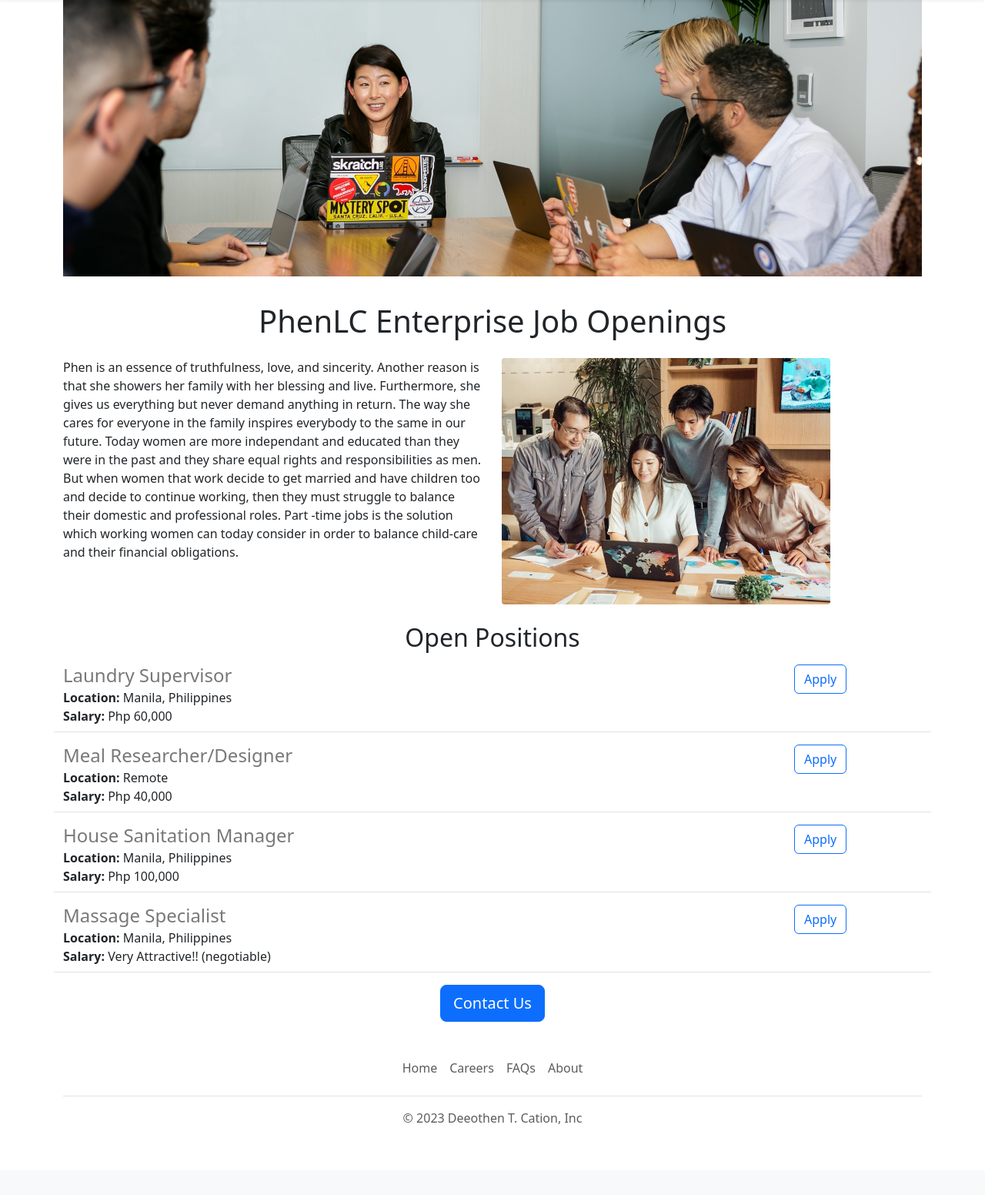
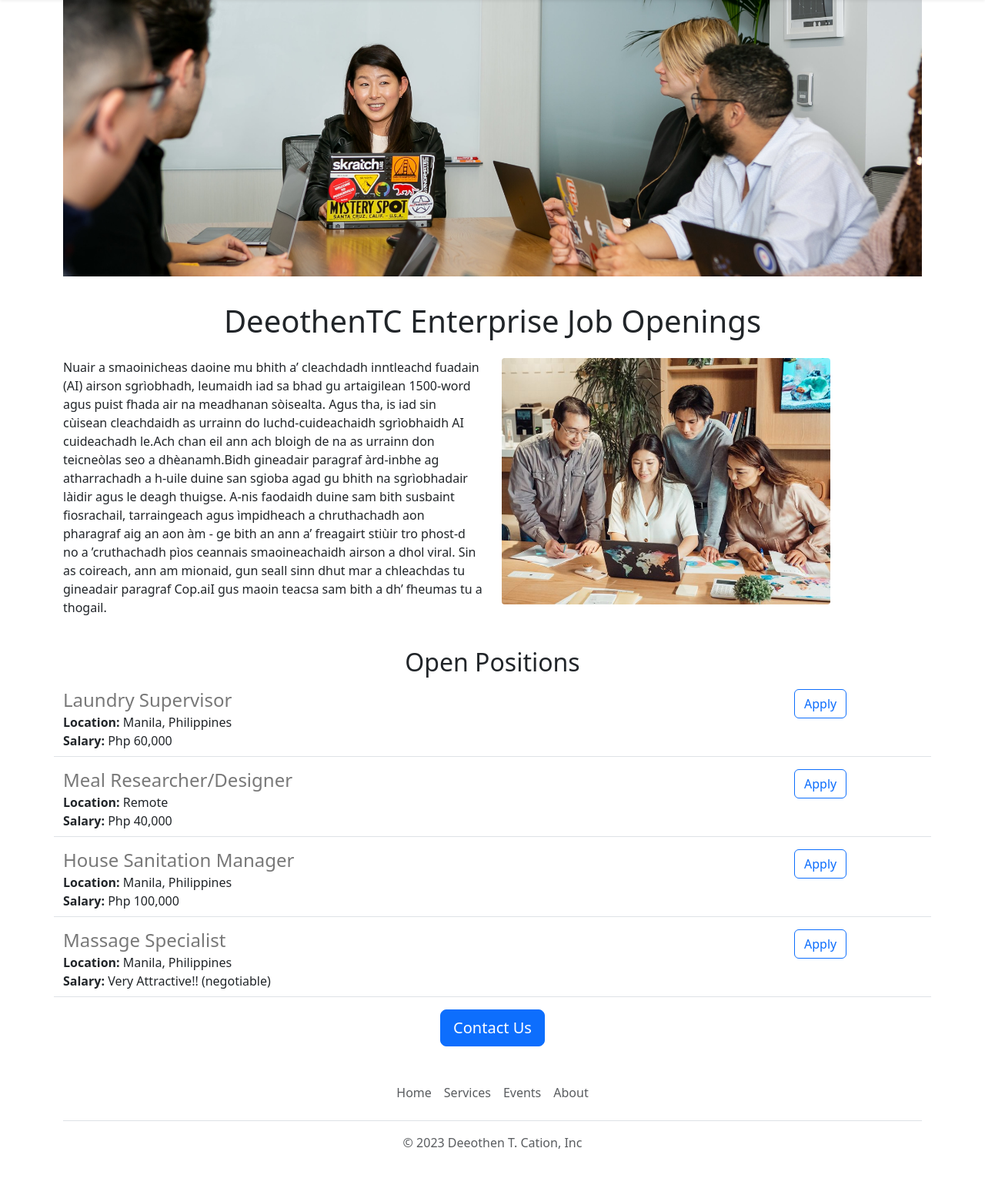
Before and after one commit to deeothenteecation/deeothen-careers-website, a Flask app: page / in a window 1280 px wide. Shown: the part 57-1609 px from the top of the page at 77% size. Before the commit the page ends 1517 px from the top, so only its background shows below. Run offline with Flask 3, Linux system fonts and the light colour scheme.

Commit message:
added values for href (mailto), make website mobile friendly (responsive)

```diff
--- a/app.py
+++ b/app.py
@@ -28,7 +28,7 @@ JOBS = [{
 def hello_world():
   return render_template('home.html',
                          jobs=JOBS,
-                         company_name='PhenLC Enterprise')
+                         company_name='DeeothenTC Enterprise')
 
 @app.route("/api/jobs")
 def list_jobs():
--- a/templates/footer.html
+++ b/templates/footer.html
@@ -1,8 +1,8 @@
 <footer class="py-3 my-4">
     <ul class="nav justify-content-center border-bottom pb-3 mb-3">
       <li class="nav-item"><a href="#" class="nav-link px-2 text-body-secondary">Home</a></li>
-      <li class="nav-item"><a href="#" class="nav-link px-2 text-body-secondary">Careers</a></li>
-      <li class="nav-item"><a href="#" class="nav-link px-2 text-body-secondary">FAQs</a></li>
+      <li class="nav-item"><a href="#" class="nav-link px-2 text-body-secondary">Services</a></li>
+      <li class="nav-item"><a href="#" class="nav-link px-2 text-body-secondary">Events</a></li>
       <li class="nav-item"><a href="#" class="nav-link px-2 text-body-secondary">About</a></li>
     </ul>
     <p class="text-center text-body-secondary">&copy; 2023 Deeothen T. Cation, Inc</p>
--- a/templates/home.html
+++ b/templates/home.html
@@ -1,7 +1,7 @@
 <!DOCTYPE html>
 <html>
   <head>
-    <title>Deeothen T. Cation Careers</title>
+    <title>Deeothen Careers</title>
     <meta charset="utf-8">
     <meta name="viewport" content="width=device-width, initial-scale=1">
     <link href="https://cdn.jsdelivr.net/npm/bootstrap@5.3.1/dist/css/bootstrap.min.css" rel="stylesheet" integrity="sha384-4bw+/aepP/YC94hEpVNVgiZdgIC5+VKNBQNGCHeKRQN+PtmoHDEXuppvnDJzQIu9" crossorigin="anonymous">
@@ -20,12 +20,12 @@
       <img class="img-fluid" id="banner" src = "https://deeothen-careers-website--deeothenteecati.repl.co/static/banner.jpg" >
       <h1 class="text-center mt-4 mb-4">{{company_name}} Job Openings</h1>
       <div class="row" style="margin-bottom:16px">
-        <div class="col-6"
+        <div class="col-md-6"
       <p class="lead">
-        Phen is an essence of truthfulness, love, and sincerity. Another reason is that she showers her family with her blessing and live. Furthermore, she gives us everything but never demand anything in return. The way she cares for everyone in the family inspires everybody to the same in our future.  Today women are more independant and educated than they were in the past and they share equal rights and responsibilities as men. But when women that work decide to get married and have children too and decide to continue working, then they must struggle to balance their domestic and professional roles. Part -time jobs is the solution which working women can today consider in order to balance child-care and their financial obligations.
+        Nuair a smaoinicheas daoine mu bhith a’ cleachdadh inntleachd fuadain (AI) airson sgrìobhadh, leumaidh iad sa bhad gu artaigilean 1500-word agus puist fhada air na meadhanan sòisealta. Agus tha, is iad sin cùisean cleachdaidh as urrainn do luchd-cuideachaidh sgrìobhaidh AI cuideachadh le.Ach chan eil ann ach bloigh de na as urrainn don teicneòlas seo a dhèanamh.Bidh gineadair paragraf àrd-inbhe ag atharrachadh a h-uile duine san sgioba agad gu bhith na sgrìobhadair làidir agus le deagh thuigse. A-nis faodaidh duine sam bith susbaint fiosrachail, tarraingeach agus ìmpidheach a chruthachadh aon pharagraf aig an aon àm - ge bith an ann a’ freagairt stiùir tro phost-d no a ’cruthachadh pìos ceannais smaoineachaidh airson a dhol viral. Sin as coireach, ann am mionaid, gun seall sinn dhut mar a chleachdas tu gineadair paragraf Cop.aiI gus maoin teacsa sam bith a dh’ fheumas tu a thogail.
       </p>
         </div>
-        <div class="col-6">
+        <div class="d-none d-md-block col-md-6">
         <img src="/static/people.jpg" style="height:320px;border-radius:4px">
         </div>
         </div>
@@ -36,7 +36,7 @@
         {% endfor %}
       </div>
       <div class="text-center">
-      <button class="btn btn-primary btn-lg">Contact Us</button>
+      <a href="mailto:deeothenteecation@yahoo.com?subject=Questions%20About%20Job%20Openings&body=My%20name%20%3A%20%3Cyour%20name%20here%3E%0D%0AMy%20question%2Fs%20%3A%20%3Center%20question%2Fs%20here%3E" class="btn btn-primary btn-lg">Contact Us</a>
       {% include 'footer.html' %}
       </div>
     </div>
--- a/templates/jobitem.html
+++ b/templates/jobitem.html
@@ -7,6 +7,6 @@
   </div>
   {% endif %}
   <div class="col-2">
-    <button type="button" class="btn btn-outline-primary">Apply</button>
+    <a href="mailto:deeothenteecation@yahoo.com?subject=Application%20For%20{{job['title']}}&body=Name%20%3A%20%3Capplicants%20name%3E%0D%0AResume%20Link%20%3A%20%3Cresume%20link%3E%0D%0ALinkedIn%20Link%20%3A%20%3ClinkedIn%20link%3E" type="button" class="btn btn-outline-primary">Apply</a>
   </div>
 </div>
```
